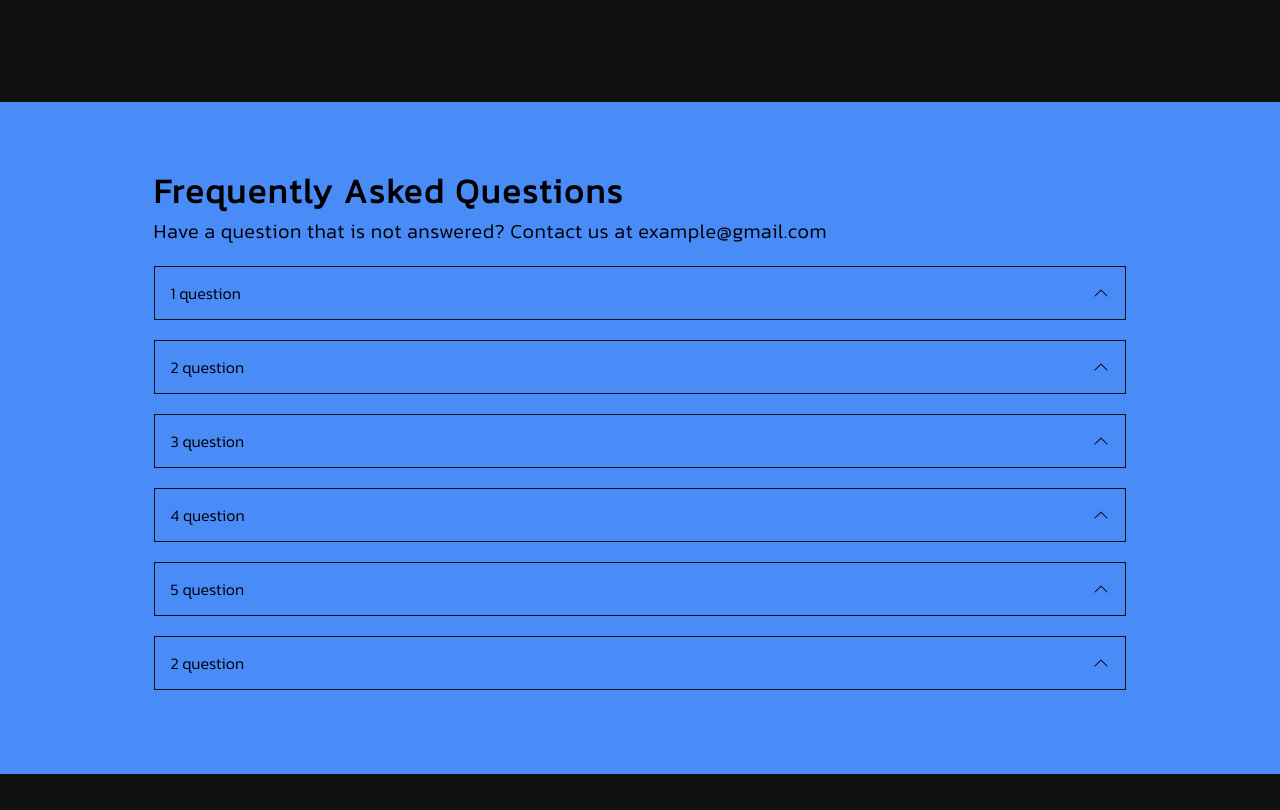
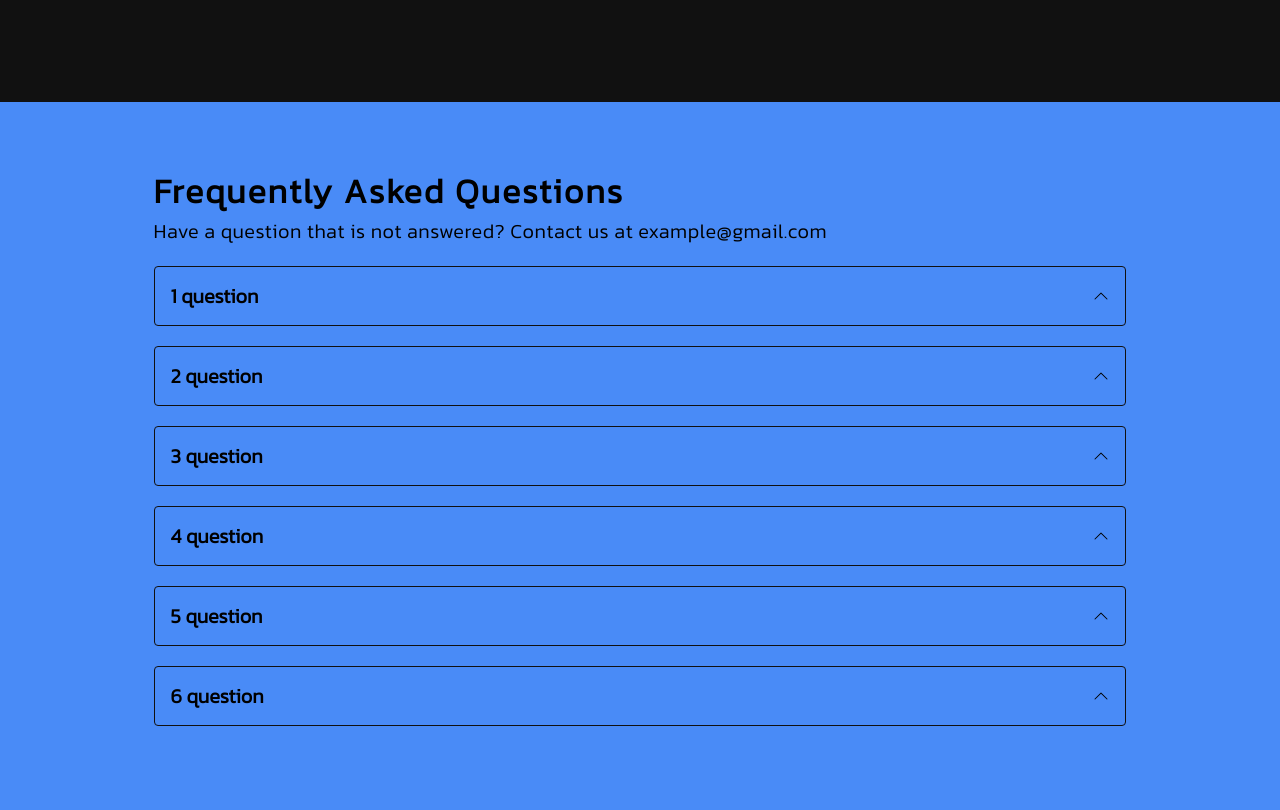
Before and after one commit to YusufjonAbdumajidov/daysig, a React (Create React App) app in the folder myapp/: page / in a window 1280 px wide. Shown: the part 2272-3082 px from the top of the page. Before the commit the page ends 3046 px from the top, so only its background shows below. Built offline with nearby package versions, Linux system fonts and the light colour scheme.

Commit message:
new changes made

```diff
--- a/myapp/src/Components/Questions.jsx
+++ b/myapp/src/Components/Questions.jsx
@@ -34,7 +34,7 @@ const Questions = () => {
     sixthAnswer: false,
   });
 
-  console.log(showAnswer.firstAnswer)
+
 
   return (
     <div className='questionsContainer'>
@@ -44,7 +44,7 @@ const Questions = () => {
         </section>
         <section>
           <div onClick={() => { setShowAnswer({...showAnswer, firstAnswer: !showAnswer.firstAnswer}) ; setChangeIcon(!changeIcon)}} >
-            <section> 1 question
+            <section> <h2>1 question</h2>
               {showAnswer.firstAnswer ? <BsChevronDown className='downSide'/>  : <BsChevronUp className='downSide'/>}
             </section>
             <section className="answer">
@@ -52,7 +52,7 @@ const Questions = () => {
             </section>
           </div>
           <div onClick={() => { setShowAnswer({...showAnswer, secondAnswer: !showAnswer.secondAnswer}) }} >
-            <section> 2 question
+            <section> <h2>2 question </h2>
               {showAnswer.secondAnswer ? <BsChevronDown className='downSide'/>  : <BsChevronUp className='downSide'/>}
             </section>
             <section className="answer">
@@ -60,7 +60,7 @@ const Questions = () => {
             </section>
           </div>
           <div onClick={() => { setShowAnswer({...showAnswer, thirdAnswer: !showAnswer.thirdAnswer}) }} >
-            <section> 3 question
+            <section> <h2>3 question</h2>
               {showAnswer.thirdAnswer ? <BsChevronDown className='downSide'/>  : <BsChevronUp className='downSide'/>}
             </section>
             <section className="answer">
@@ -68,7 +68,7 @@ const Questions = () => {
             </section>
           </div>
           <div onClick={() => { setShowAnswer({...showAnswer, fourthAnswer: !showAnswer.fourthAnswer}) }} >
-            <section> 4 question
+            <section> <h2>4 question </h2>
               {showAnswer.fourthAnswer ? <BsChevronDown className='downSide'/>  : <BsChevronUp className='downSide'/>}
             </section>
             <section className="answer">
@@ -76,7 +76,7 @@ const Questions = () => {
             </section>
           </div>
           <div onClick={() => { setShowAnswer({...showAnswer, fifthAnswer: !showAnswer.fifthAnswer}) }} >
-            <section> 5 question
+            <section> <h2>5 question</h2>
               {showAnswer.fifthAnswer ? <BsChevronDown className='downSide'/>  : <BsChevronUp className='downSide'/>}
             </section>
             <section className="answer">
@@ -84,7 +84,7 @@ const Questions = () => {
             </section>
           </div>
           <div onClick={() => { setShowAnswer({...showAnswer, sixthAnswer: !showAnswer.sixthAnswer}) }} >
-            <section> 2 question
+            <section> <h2> 6 question</h2>
               {showAnswer.sixthAnswer ? <BsChevronDown className='downSide'/>  : <BsChevronUp className='downSide'/>}
             </section>
             <section className="answer">
--- a/myapp/src/Styles/Question.scss
+++ b/myapp/src/Styles/Question.scss
@@ -1,15 +1,18 @@
 @import url('https://fonts.googleapis.com/css2?family=Kanit:wght@300&display=swap');
 
 .questionsContainer{
+    position: relative;
     padding: 5%  12%;
     font-family: 'Kanit', sans-serif;
     background-color: #498BF7;
     section{
+
         background: transparent;
         h1{
             background: transparent;
             font-size: 34px;
             letter-spacing: 2px;
+            font-weight: bold;
             // font-family: 'Kanit', sans-serif;
         }
         p{
@@ -23,10 +26,16 @@
         div{
             background: transparent;
             border: 1px solid #111;
+            border-radius: 4px;
             margin: 20px 0;
             padding: 14px 16px;
             cursor: pointer;
+            h2{
+                background: transparent;
+                font-size: 20px;
+            }
             section{
+
                 display: flex;
                 align-items: center;
                 justify-content: space-between;
```
